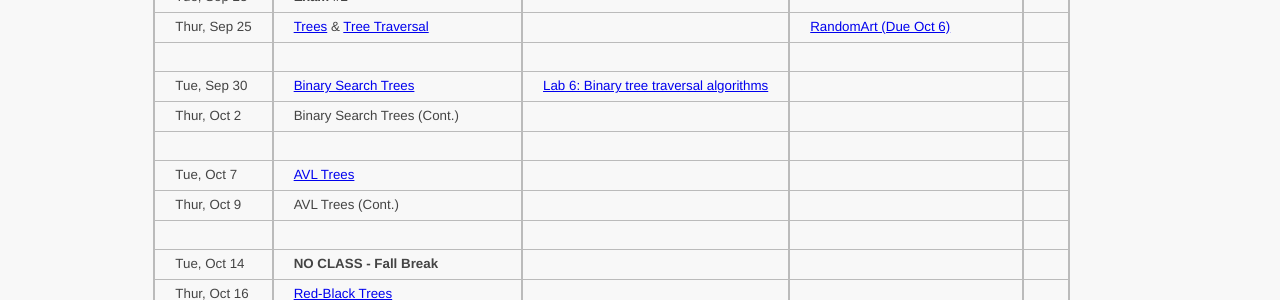
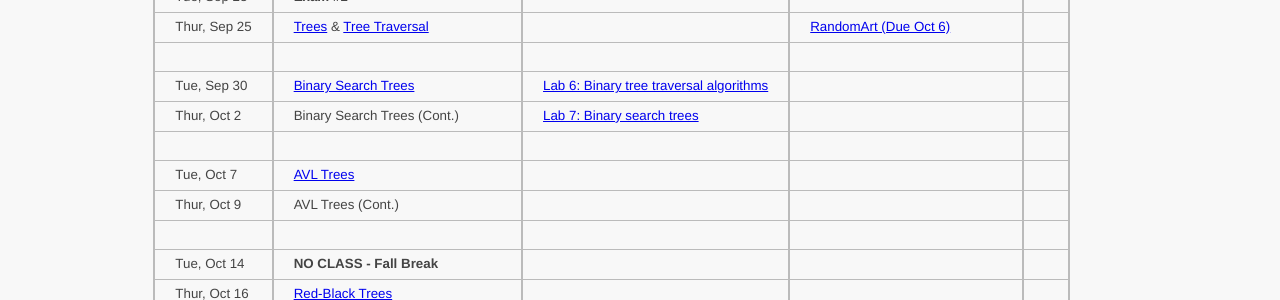
Before and after one commit to ycpcs/cs350-fall2014, a Jekyll site: the page built from schedule.md, in a window 1280 px wide. Shown: the part 545-845 px from the top of the page. Built offline with Jekyll 4.4.1, drawn with Linux system fonts in a browser that asks for light colours; Markdown is read by kramdown in place of the engine named in the settings.

Commit message:
updated schedule

```diff
--- a/schedule.md
+++ b/schedule.md
@@ -27,7 +27,7 @@ Additional content will be added as it becomes available throughout the semester
 >| Thur, Sep 25   |  [Trees](lectures/Trees_lecture.pdf) & [Tree Traversal](lectures/Tree_Traversal_lecture.pdf)  |                                               | [RandomArt (Due Oct 6)](assign/assign04.html) |  <!--Assign04: Random Art (Due Oct 6)-->
 >||||
 >| Tue, Sep 30    |  [Binary Search Trees](lectures/Binary_Search_Trees.pdf)  |  [Lab 6: Binary tree traversal algorithms](labs/lab06.html)  |            |  <!--Lab06: Binary tree traversal algorithms-->
->| Thur, Oct 2    |  Binary Search Trees (Cont.)                      |                                               |                                   |  <!--Lab07: Binary search trees-->
+>| Thur, Oct 2    |  Binary Search Trees (Cont.)                      |  [Lab 7: Binary search trees](labs/lab07.html)  |                                 |  <!--Lab07: Binary search trees-->
 >||||
 >| Tue, Oct 7     |  [AVL Trees](lectures/AVL_Trees.pdf)              |                                               |                                   |  <!--Binary Search Tree (Due Oct 22)-->
 >| Thur, Oct 9    |  AVL Trees (Cont.)                                |                                               |                                   |
```
Also changed, not shown: 1 other file.
